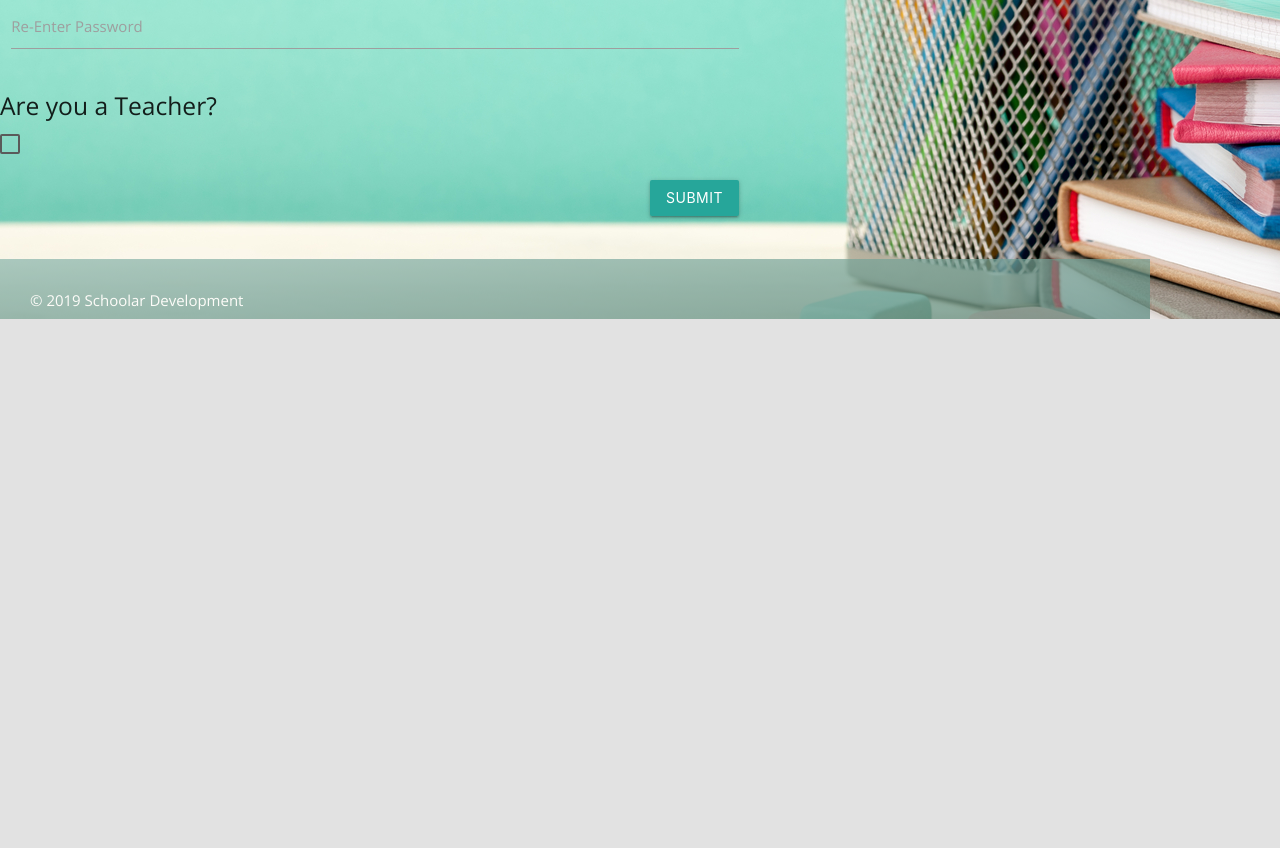
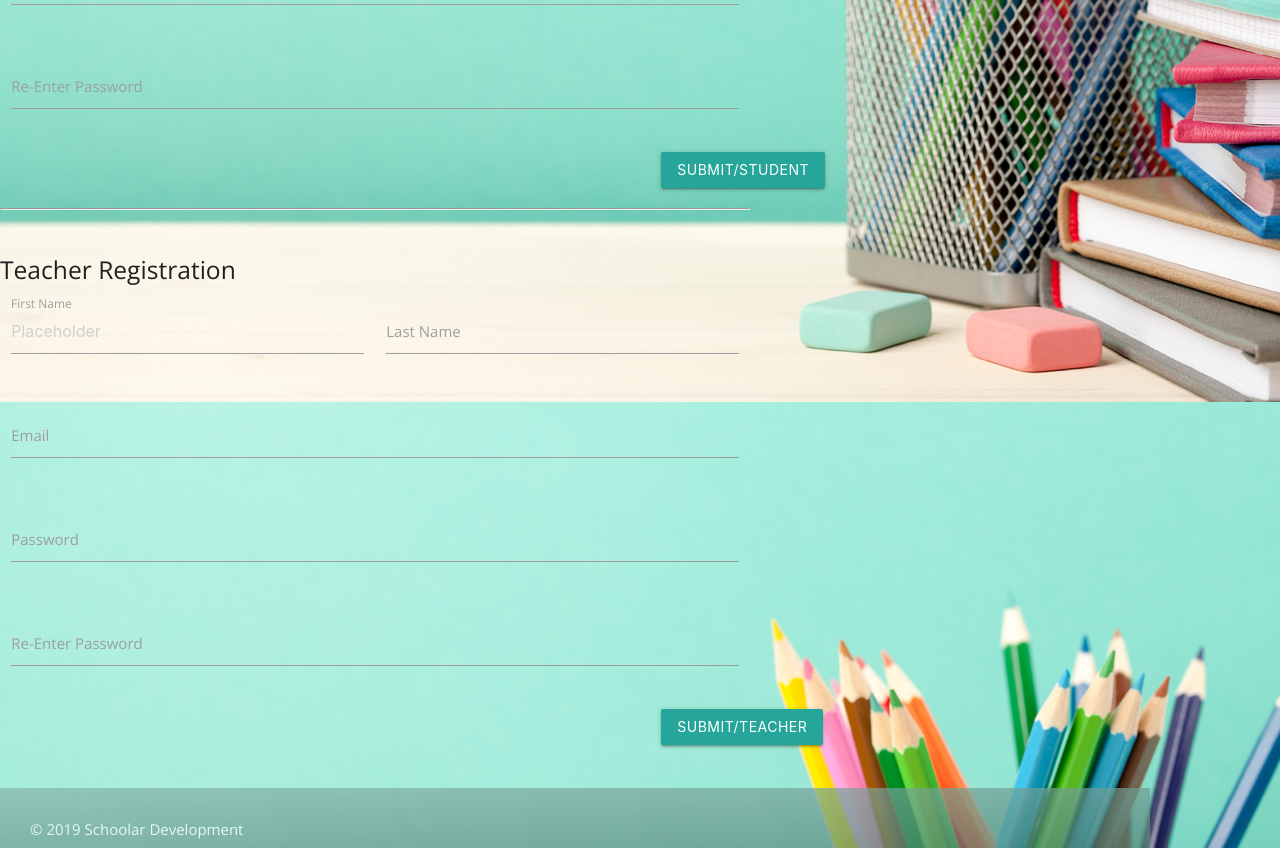
Before and after one commit to JPalmer76/daily_schoolar, a React (Create React App) app in the folder client/: page / in a window 1280 px wide. Shown: the part 620-1468 px from the top of the page. Before the commit the page ends 939 px from the top, so only its background shows below. Built offline with nearby package versions, Linux system fonts and the light colour scheme.

Commit message:
changed stuff

```diff
--- a/client/src/Components/AdminPage/Admin.js
+++ b/client/src/Components/AdminPage/Admin.js
@@ -1,6 +1,6 @@
 import React, { Component } from 'react';
 import "./Style.css";
-// import axios from "axios";
+import axios from "axios";
 
 export default class Admin extends Component {
 
@@ -10,7 +10,7 @@ export default class Admin extends Component {
 
   }
 
-  grabTopic = event => {
+  handleInputChange = event => {
     const { name, value } = event.target;
 
     this.setState({
@@ -25,11 +25,23 @@ export default class Admin extends Component {
 
 // axios.post("/api/tasks")
 
-    this.setState({
-      topic: "",
-      message: "",
-      student: ""
-    });
+this.setState({
+  topic: document.getElementById("input_text").value,
+  message: document.getElementById("textarea").value
+
+});
+
+var config = {
+  headers: {'Access-Control-Allow-Origin': '*'}
+};
+
+axios.post("/api/tasks",
+{topic: this.state.topic, message: this.state.message}, config)
+.then(res =>{
+  console.log(res)
+}).catch(err =>{
+  console.log(err)
+});
   };
 
 
@@ -66,12 +78,12 @@ export default class Admin extends Component {
   {/* assigning  to student */}
   <div class="col s1 "></div>
   <div class="col s5 ">
-  <label>Topic Select</label>
+  <label>Teacher</label>
   <select class="browser-default">
     <option value="" disabled selected>Choose your Topic</option>
-    <option value="1">Academics</option>
-    <option value="2">Chores</option>
-    <option value="3">Physical Activities</option>
+    <option value="1"></option>
+    <option value="2"></option>
+    <option value="3"></option>
   </select>
   </div>
   </div>
@@ -83,21 +95,21 @@ export default class Admin extends Component {
 
             <input name="topic" value={this.topic} onChange={this.grabTopic} id="input_text" type="text" data-length="50" />
 
-            <label id="input_text" for="input_text">Subject</label>
+            <label id="input_text" htmlfor="input_text">Subject</label>
 
         </div>
         <div class="row">
           <div class="input-field col s8">
 
-            <textarea name="message" value={this.message} onChange={this.grabTopic} id="textarea2" class="materialize-textarea" data-length="255"></textarea>
+            <textarea name="message" value={this.message} onChange={this.grabTopic} id="textarea" class="materialize-textarea" data-length="255" />
 
-            <label id="textarea2" for="textarea2">Task(s)</label>
+            <label id="textarea" htmlfor="textarea">Task(s)</label>
           </div>
         </div>
         </div>
       </form>
     </div>
-    <button onClick={this.handleFormSubmit} class="btn waves-effect waves-light" type="submit" name="action">Submit
+    <button  className="btn waves-effect waves-light" type="submit" onClick={this.handleFormSubmit}>Submit
 
   </button>
 
--- a/client/src/Components/RegisterPage/RegisterPage.js
+++ b/client/src/Components/RegisterPage/RegisterPage.js
@@ -11,7 +11,11 @@ export default class Register extends Component {
     firstName: "",
     lastName: "",
     email: "",
-    password: ""
+    password: "",
+    tfirstName: "",
+    tlastName: "",
+    temail: "",
+    tpassword: ""
 
   }
 
@@ -19,7 +23,7 @@ export default class Register extends Component {
     const { name, value } = event.target;
 
     this.setState({
-      [name]: value
+      [name]: value,
 
     });
 
@@ -58,7 +62,10 @@ export default class Register extends Component {
 render() {
 
     return (
+      <wrapper>
       <div className="row">
+        <h5>Student Registration</h5>
+        <br />
         <form className="col s12">
           <div className="row">
             <div className="input-field col s6">
@@ -94,22 +101,65 @@ render() {
               <label htmlFor="password">Re-Enter Password</label>
             </div>
           </div>
+          <button className="btn waves-effect waves-light" type="submit" onClick={this.handleFormSubmit}>
+          Submit/Student</button>
 
         </form>
-        <form  action="filled-in">
-            <h5>Are you a Teacher?</h5>
-          <p>
 
-            <label>
-              <input id="checkbox" type="checkbox" className="filled-in"  />
-              <span></span>
-            </label>
 
-          </p>
+      </div>
+
+      <strong><hr /></strong>
+      <br />
+
+
+      <div className="row">
+        <h5>Teacher Registration</h5>
+
+        <form className="col s12">
+          <div className="row">
+            <div className="input-field col s6">
+              <input
+                placeholder="Placeholder"
+                id="tfirst_name"
+                type="text"
+                className="validate"
+              />
+              <label htmlFor="first_name">First Name</label>
+            </div>
+            <div className="input-field col s6">
+              <input id="tlast_name" type="text" className="validate" />
+              <label htmlFor="last_name">Last Name</label>
+            </div>
+          </div>
+
+          <div className="row">
+            <div className="input-field col s12">
+              <input id="tEmail" type="Email" className="validate" />
+              <label htmlFor="Email">Email</label>
+            </div>
+          </div>
+          <div className="row">
+            <div className="input-field col s12">
+              <input id="tpassword" type="password" className="validate" />
+              <label htmlFor="password">Password</label>
+            </div>
+          </div>
+          <div className="row">
+            <div className="input-field col s12">
+              <input id="tre_password" type="password" className="validate" />
+              <label htmlFor="password">Re-Enter Password</label>
+            </div>
+          </div>
+          <button className="btn waves-effect waves-light" type="submit" onClick={this.handleFormSubmit}>
+          Submit/Teacher</button>
+
         </form>
-        <button className="btn waves-effect waves-light" type="submit" onClick={this.handleFormSubmit}>
-          Submit</button>
-      </div>
+        </div>
+        </wrapper>
+
+
+
 
     );
   }
```
